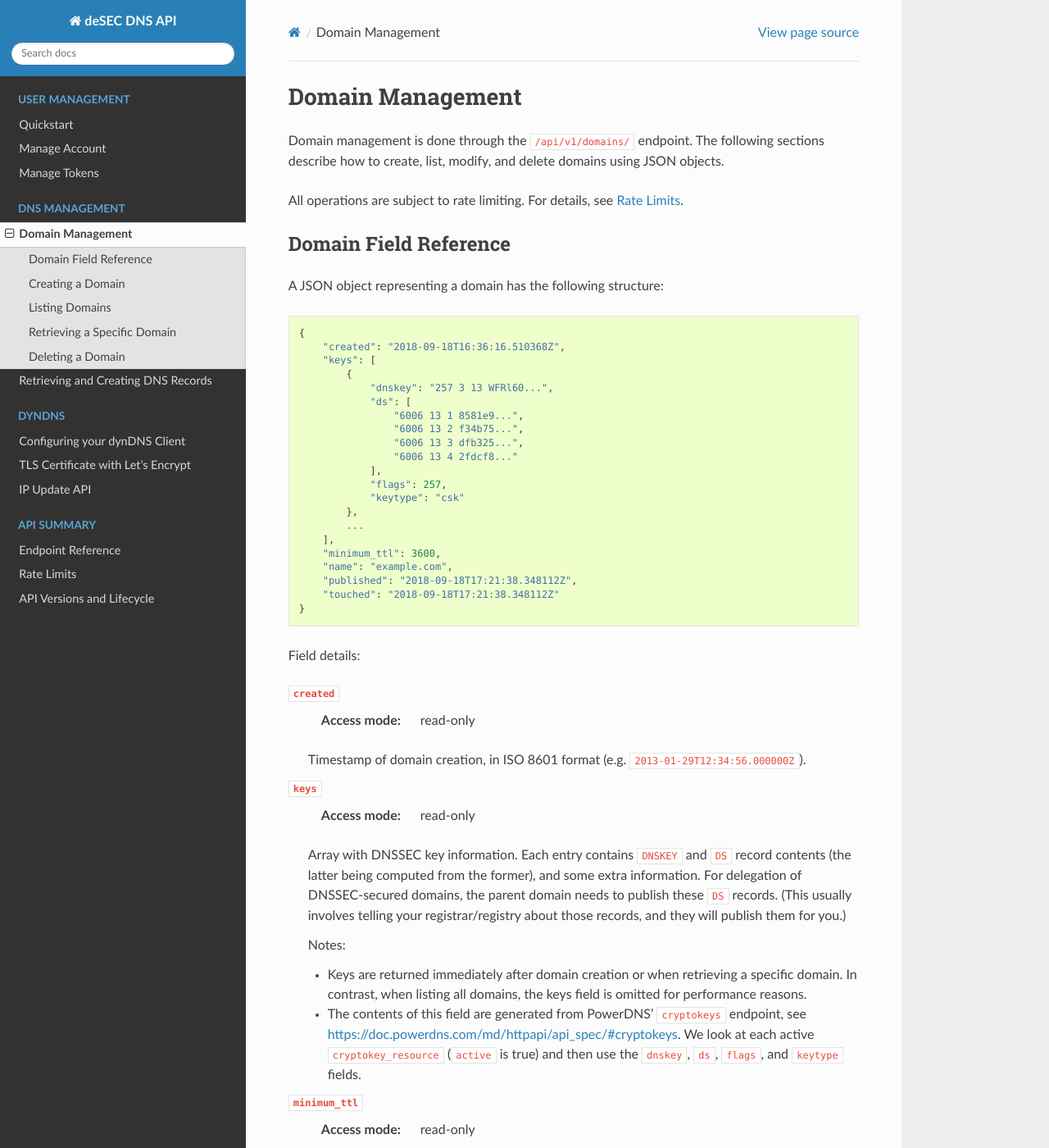
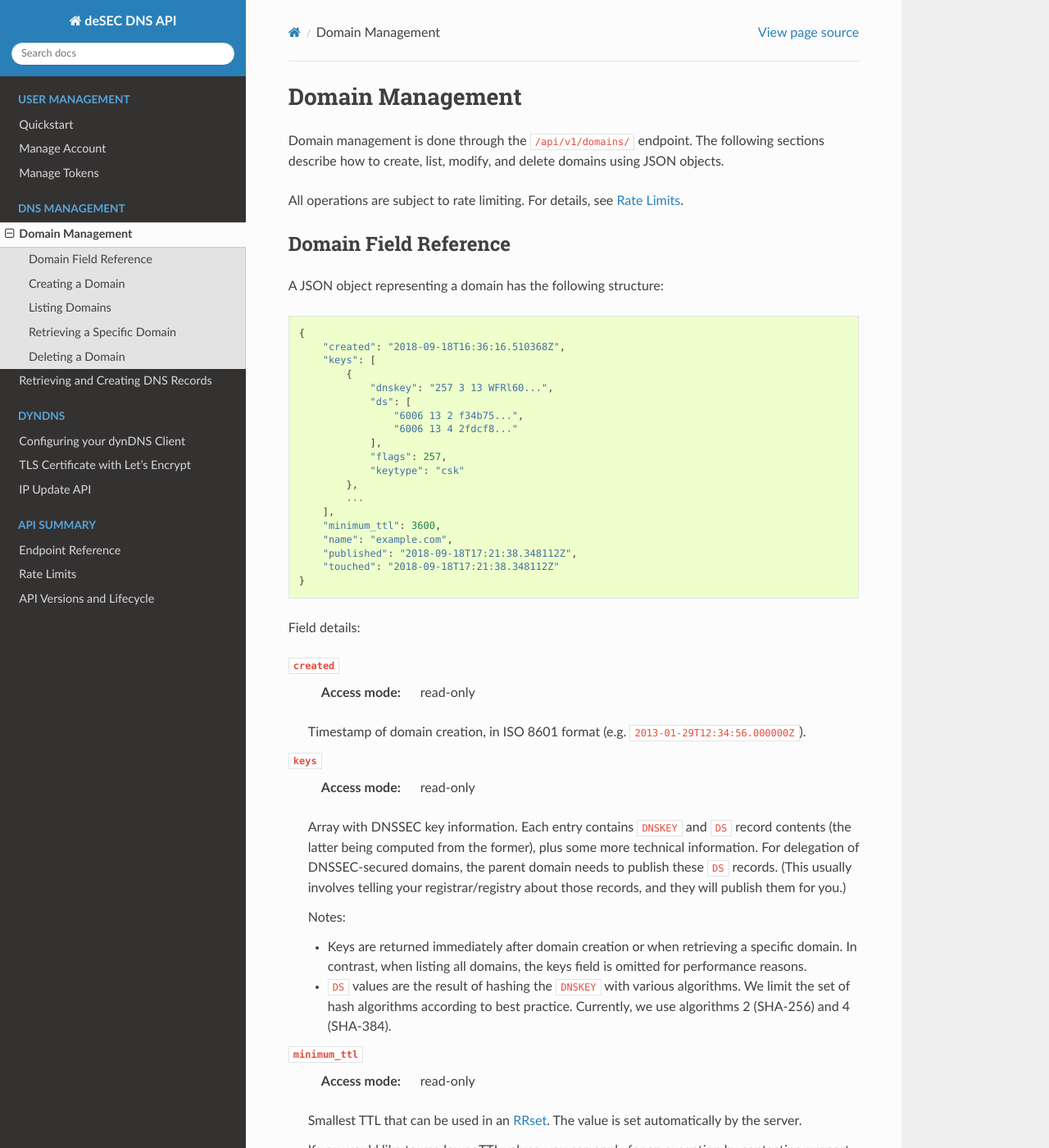
Before and after one commit to desec-io/desec-stack, a Sphinx documentation site: the page built from docs/dns/domains.rst, in a window 1280 px wide and 1400 px high. Shown: the whole window at 82% size. Built offline with Sphinx 7.4.7 and the Read the Docs theme 2.0.0, drawn with Linux system fonts in a browser that asks for light colours.

Commit message:
fix(api): only convey DS records with algos 2 and 4, fixes #522

```diff
--- a/docs/dns/domains.rst
+++ b/docs/dns/domains.rst
@@ -24,9 +24,7 @@ A JSON object representing a domain has the following structure::
             {
                 "dnskey": "257 3 13 WFRl60...",
                 "ds": [
-                    "6006 13 1 8581e9...",
                     "6006 13 2 f34b75...",
-                    "6006 13 3 dfb325...",
                     "6006 13 4 2fdcf8..."
                 ],
                 "flags": 257,
@@ -52,9 +50,9 @@ Field details:
     :Access mode: read-only
 
     Array with DNSSEC key information.  Each entry contains ``DNSKEY`` and
-    ``DS`` record contents (the latter being computed from the former), and
-    some extra information.  For delegation of DNSSEC-secured domains, the
-    parent domain needs to publish these ``DS`` records.  (This usually
+    ``DS`` record contents (the latter being computed from the former), plus
+    some more technical information.  For delegation of DNSSEC-secured domains,
+    the parent domain needs to publish these ``DS`` records.  (This usually
     involves telling your registrar/registry about those records, and they
     will publish them for you.)
 
@@ -64,10 +62,9 @@ Field details:
       specific domain. In contrast, when listing all domains, the keys field
       is omitted for performance reasons.
 
-    - The contents of this field are generated from PowerDNS' ``cryptokeys``
-      endpoint, see https://doc.powerdns.com/md/httpapi/api_spec/#cryptokeys.
-      We look at each active ``cryptokey_resource`` (``active`` is true) and
-      then use the ``dnskey``, ``ds``, ``flags``, and ``keytype`` fields.
+    - ``DS`` values are the result of hashing the ``DNSKEY`` with various
+      algorithms.  We limit the set of hash algorithms according to best
+      practice.  Currently, we use algorithms 2 (SHA-256) and 4 (SHA-384).
 
 ``minimum_ttl``
     :Access mode: read-only
```
Also changed, not shown: 1 other file.
